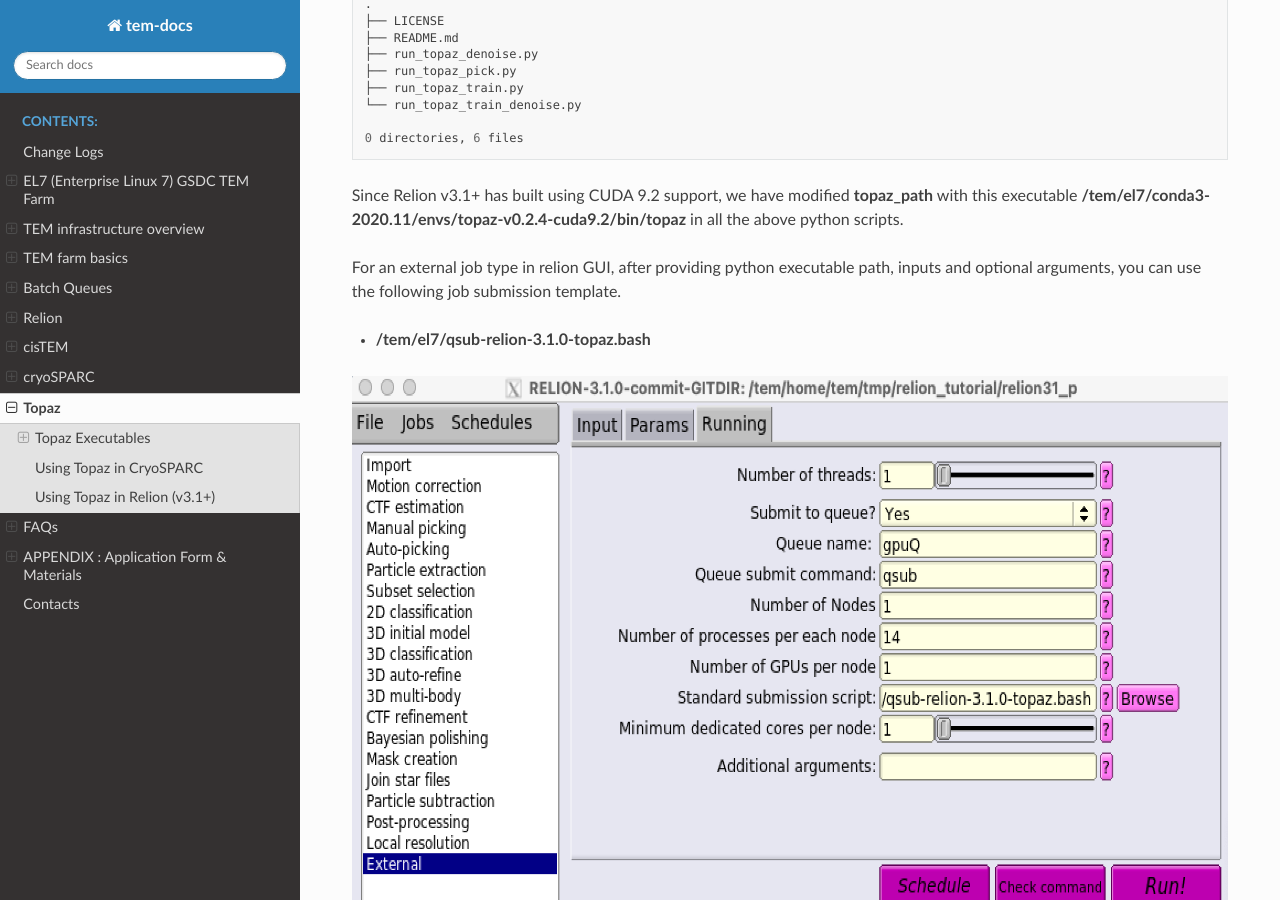
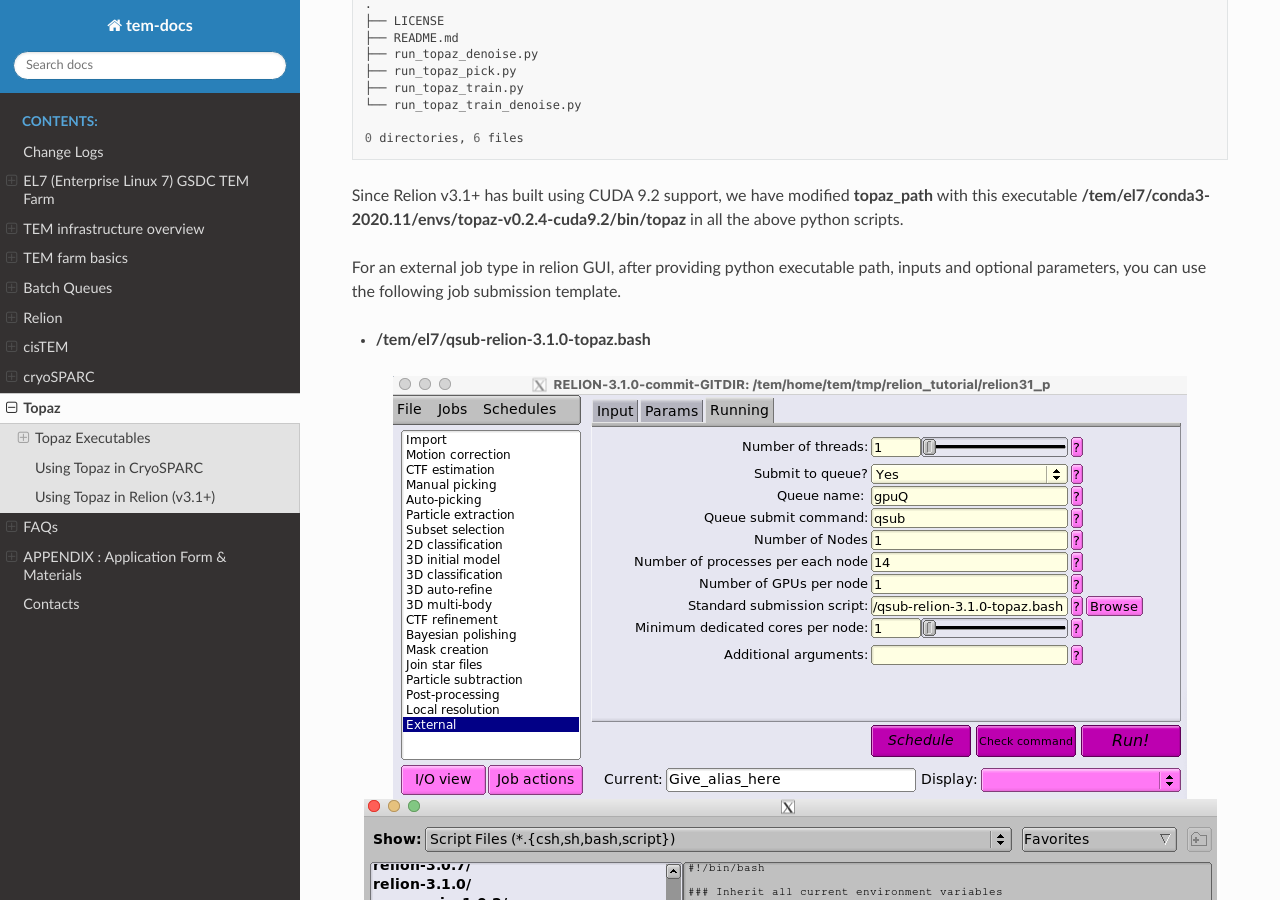
Before and after one commit to junglok/tem-docs, a Sphinx documentation site: the page built from docs/topaz.rst, in a window 1280 px wide and 900 px high, scrolled down 2142 px. Built offline with Sphinx 7.4.7 and the Read the Docs theme 2.0.0, drawn with Linux system fonts in a browser that asks for light colours.

Commit message:
topaz updated

```diff
--- a/docs/topaz.rst
+++ b/docs/topaz.rst
@@ -124,16 +124,16 @@
 
 Since Relion v3.1+ has built using CUDA 9.2 support, we have modified **topaz_path** with this executable **/tem/el7/conda3-2020.11/envs/topaz-v0.2.4-cuda9.2/bin/topaz** in all the above python scripts.
 
-For an external job type in relion GUI, after providing python executable path, inputs and optional arguments, you can use the following job submission template.
+For an external job type in relion GUI, after providing python executable path, inputs and optional parameters, you can use the following job submission template.
 
 * **/tem/el7/qsub-relion-3.1.0-topaz.bash**
 
 .. image:: images/relion-topaz.png
-    :scale: 70 %
+    :scale: 50 %
     :align: center
 
 .. image:: images/relion-topaz2.png
-    :scale: 70 %
+    :scale: 50 %
     :align: center
 
 Note that both number of nodes and number of GPUs are set to 1 due to the lack of parallelism across multiple servers and GPUs in Topaz application.
```
